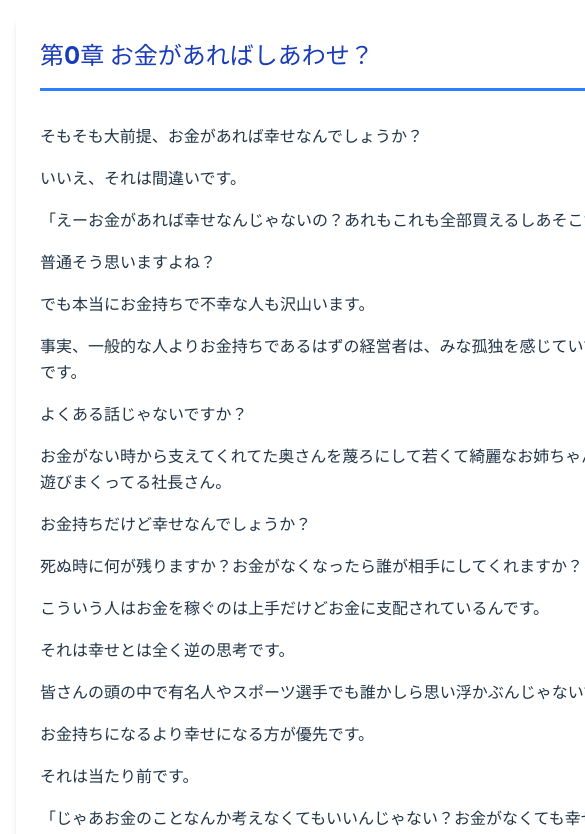
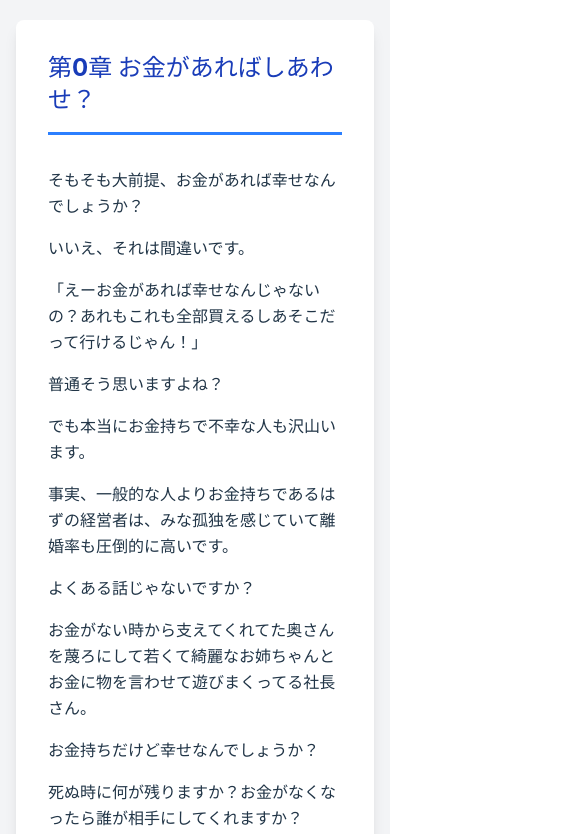
Before and after one commit to marky808/hige-LP, a React (Vite) app: page /ebook/chapter0 in a window 390 px wide. Shown: the top 834 px of the page, 585 px wide, since content can reach past the window. Built offline with nearby package versions, Linux system fonts and the light colour scheme.

Commit message:
ebook design issue fix

```diff
--- a/src/pages/EbookChapter0.jsx
+++ b/src/pages/EbookChapter0.jsx
@@ -1,5 +1,6 @@
 import React from "react";
 import { useNavigate } from "react-router-dom";
+import "../assets/css/ebook.module.css";
 
 const Chapter0 = () => {
     const navigate = useNavigate();
@@ -11,8 +12,8 @@ const Chapter0 = () => {
         navigate("/ebook/chapter1");
     };
     return (
-        <div className="w-200 mx-auto p-4">
-            <div className="bg-white shadow-md rounded-lg p-6 md:p-8 mb-8 text-left">
+        <div className="bg-gray-100 h-full p-5 flex justify-center items-center px-4">
+            <div className="max-w-3xl w-full mx-auto bg-white rounded-lg shadow-lg p-8">
                 <h3 className="text-2xl md:text-3xl lg:text-4xl text-blue-800 border-b-3 border-blue-500 pb-4 mb-8 font-bold">
                     第0章 お金があればしあわせ？
                 </h3>
--- a/src/pages/EbookChapter1.jsx
+++ b/src/pages/EbookChapter1.jsx
@@ -1,5 +1,6 @@
 import React from "react";
 import { useNavigate } from "react-router-dom";
+import "../assets/css/ebook.module.css";
 
 const Chapter1 = () => {
     const navigate = useNavigate();
@@ -14,8 +15,8 @@ const Chapter1 = () => {
         navigate("/ebook/chapter2");
     };
     return (
-        <div className="w-200 mx-auto p-4">
-            <div className="bg-white shadow-md rounded-lg p-6 md:p-8 mb-8 text-left">
+        <div className="bg-gray-100 h-full p-5 flex justify-center items-center px-4">
+            <div className="bg-white max-w-3xl w-full shadow-md rounded-lg p-6 md:p-8 mb-8 text-left">
                 <h3 className="text-2xl md:text-3xl lg:text-4xl text-blue-800 border-b-3 border-blue-500 pb-4 mb-8 font-bold">
                     第0章 お金があればしあわせ？
                 </h3>
--- a/src/pages/EbookChapter2.jsx
+++ b/src/pages/EbookChapter2.jsx
@@ -1,5 +1,6 @@
 import React from "react";
 import { useNavigate } from "react-router-dom";
+import "../assets/css/ebook.module.css";
 
 const Chapter2 = () => {
     const navigate = useNavigate();
@@ -14,8 +15,8 @@ const Chapter2 = () => {
         navigate("/ebook/chapter3");
     };
     return (
-        <div className="w-200 mx-auto p-4">
-            <div className="bg-white shadow-md rounded-lg p-6 md:p-8 mb-8 text-left">
+        <div className="bg-gray-100 h-full p-5 flex justify-center items-center px-4">
+            <div className="bg-white max-w-3xl w-full shadow-md rounded-lg p-6 md:p-8 mb-8 text-left">
                 <h3 className="text-2xl md:text-3xl lg:text-4xl text-blue-800 border-b-3 border-blue-500 pb-4 mb-8 font-bold">
                     第2章 会社経営と家族経営
                 </h3>
--- a/src/pages/EbookChapter3.jsx
+++ b/src/pages/EbookChapter3.jsx
@@ -1,5 +1,6 @@
 import React from "react";
 import { useNavigate } from "react-router-dom";
+import "../assets/css/ebook.module.css";
 
 const Chapter3 = () => {
     const navigate = useNavigate();
@@ -11,8 +12,8 @@ const Chapter3 = () => {
         navigate("/ebook/chapter2");
     };
     return (
-        <div className="w-200 mx-auto p-4">
-            <div className="bg-white shadow-md rounded-lg p-6 md:p-8 mb-8 text-left">
+        <div className="bg-gray-100 h-full p-5 flex justify-center items-center px-4">
+            <div className="bg-white max-w-3xl w-full shadow-md rounded-lg p-6 md:p-8 mb-8 text-left">
                 <h3 className="text-2xl md:text-3xl lg:text-4xl text-blue-800 border-b-3 border-blue-500 pb-4 mb-8 font-bold">
                     第3章 よくある失敗例と伝えたいこと
                 </h3>
```
